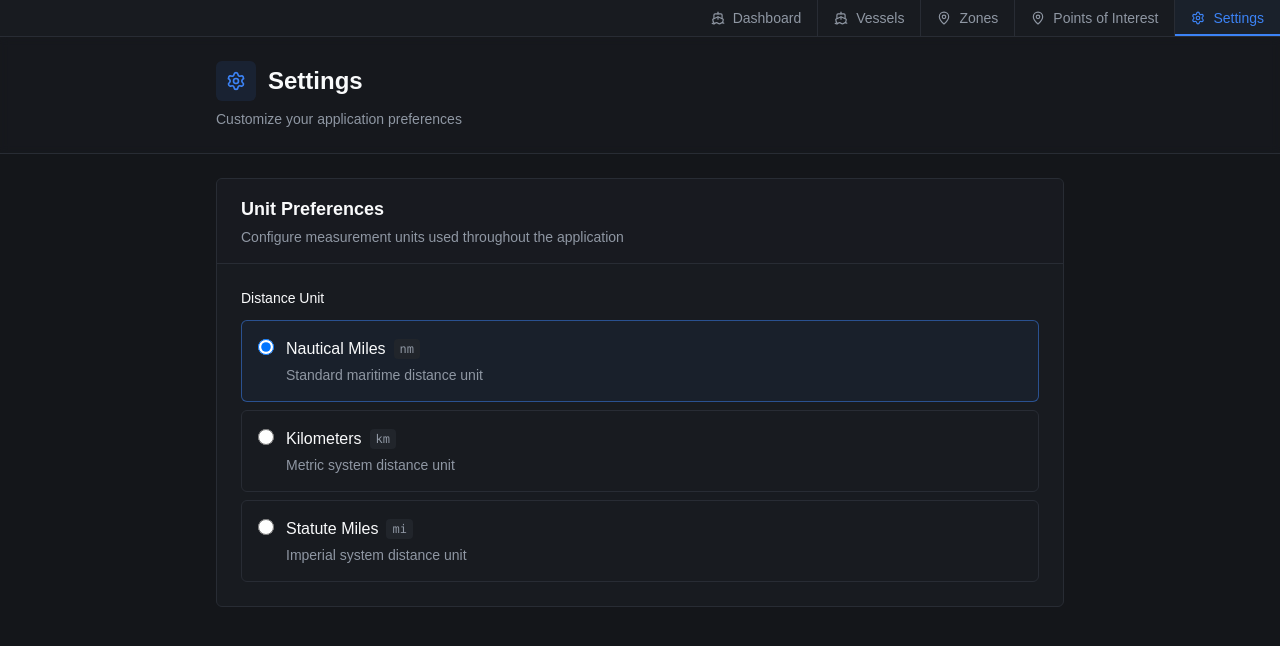
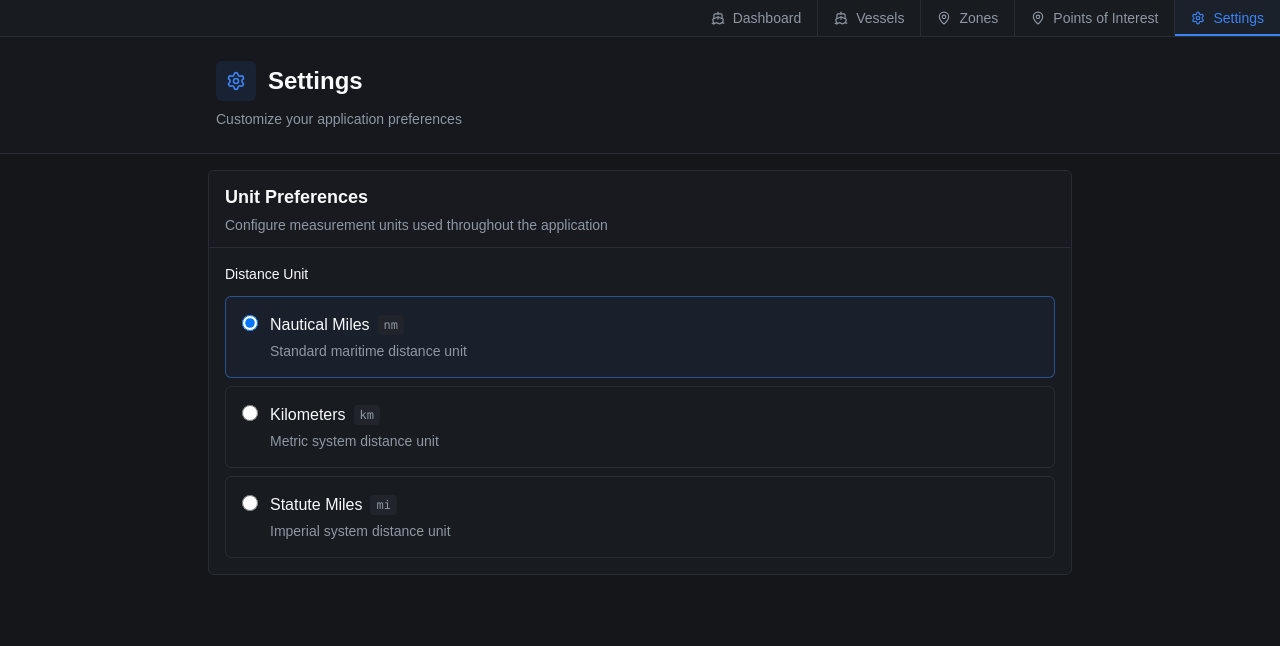
Before and after one commit to zaxwebs/marinewatch-proto, a React (Vite) app: page /settings in a window 1280 px wide. Shown: the top 646 px of the page. Built offline with nearby package versions, Linux system fonts and the light colour scheme.

Commit message:
switched to compact spacing

```diff
--- a/src/pages/Settings.jsx
+++ b/src/pages/Settings.jsx
@@ -29,17 +29,17 @@ export default function Settings() {
                 </div>
 
                 {/* Content */}
-                <div className="max-w-4xl mx-auto p-6 space-y-6">
+                <div className="max-w-4xl mx-auto p-4 space-y-4">
                     {/* Unit Preferences Section */}
                     <div className="bg-card border border-border rounded-lg overflow-hidden">
-                        <div className="border-b border-border bg-card/50 px-6 py-4">
+                        <div className="border-b border-border bg-card/50 px-4 py-3">
                             <h2 className="text-lg font-semibold">Unit Preferences</h2>
                             <p className="text-sm text-muted-foreground mt-1">
                                 Configure measurement units used throughout the application
                             </p>
                         </div>
 
-                        <div className="p-6">
+                        <div className="p-4">
                             {/* Distance Unit Setting */}
                             <div>
                                 <label className="text-sm font-medium mb-3 block">
```
